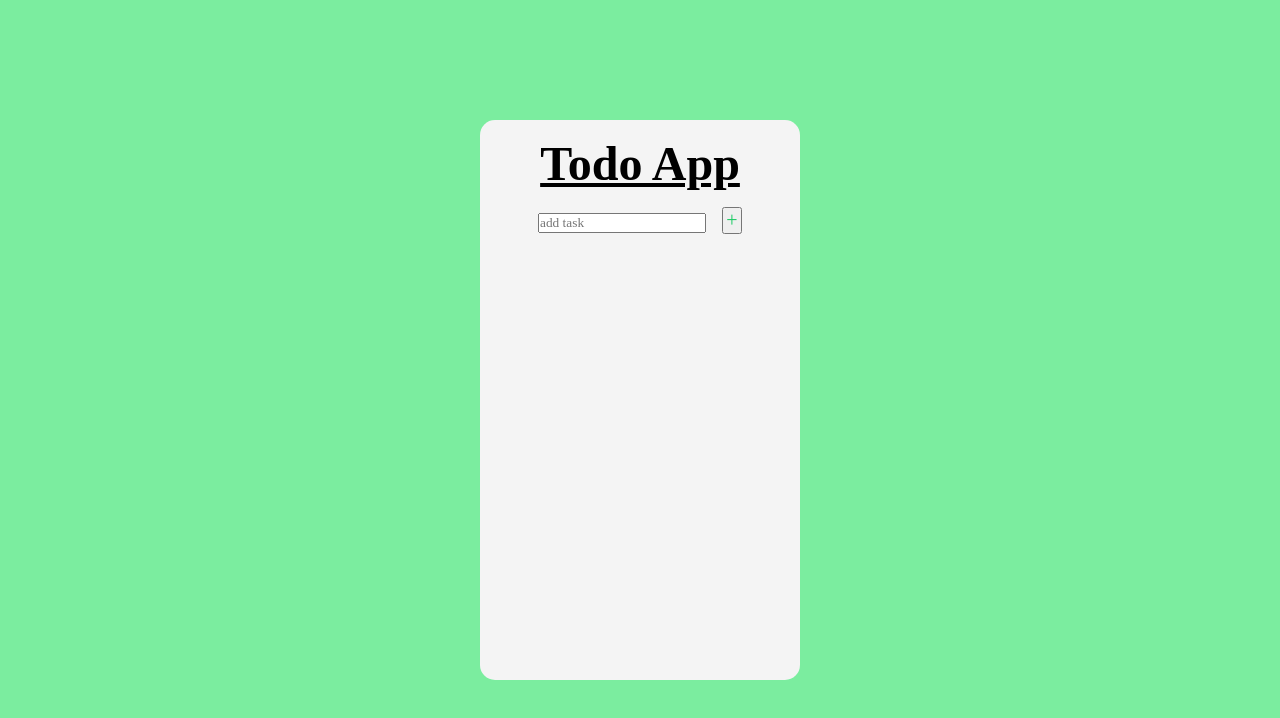
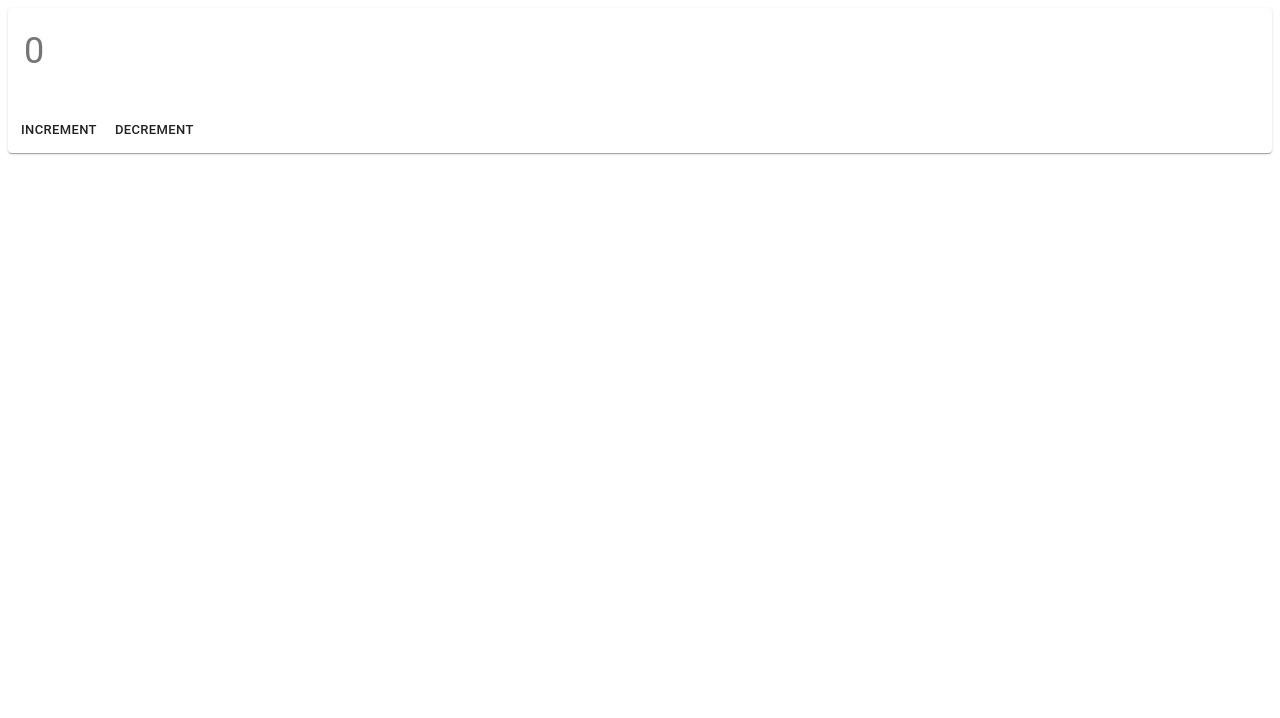
Before and after one commit to SharjeelMoqrabKhan/Basic-React-Learning-2020, a React (Create React App) app: page / in a window 1280 px wide. Shown: the top 718 px of the page. Built offline with nearby package versions, Linux system fonts and the light colour scheme; a web font is replaced by a local one.

Commit message:
material_ui

```diff
--- a/package.json
+++ b/package.json
@@ -3,6 +3,7 @@
   "version": "0.1.0",
   "private": true,
   "dependencies": {
+    "@material-ui/core": "^4.11.1",
     "@testing-library/jest-dom": "^5.11.4",
     "@testing-library/react": "^11.1.0",
     "@testing-library/user-event": "^12.1.10",
--- /dev/null
+++ b/src/Chellenge.jsx
@@ -0,0 +1,57 @@
+import React, { useState } from "react";
+import { makeStyles } from "@material-ui/core/styles";
+import Card from "@material-ui/core/Card";
+import CardActions from "@material-ui/core/CardActions";
+import CardContent from "@material-ui/core/CardContent";
+import Button from "@material-ui/core/Button";
+import Typography from "@material-ui/core/Typography";
+
+const useStyles = makeStyles({
+  root: {
+    minWidth: 275,
+  },
+  title: {
+    fontSize: 36,
+  },
+  pos: {
+    marginBottom: 12,
+  },
+});
+
+export default function SimpleCard() {
+  const classes = useStyles();
+  const [num, setnum] = useState(0);
+
+  const increment = () => {
+    return setnum(num + 1);
+  };
+
+  const decrement = () => {
+    if (num == 0) {
+      return alert("Reach minimam value of decrement");
+    }
+    setnum(num - 1);
+  };
+
+  return (
+    <Card className={classes.root}>
+      <CardContent>
+        <Typography
+          className={classes.title}
+          color="textSecondary"
+          gutterBottom
+        >
+          {num}
+        </Typography>
+      </CardContent>
+      <CardActions>
+        <Button size="small" onClick={increment}>
+          Increment
+        </Button>
+        <Button size="small" onClick={decrement}>
+          Decrement
+        </Button>
+      </CardActions>
+    </Card>
+  );
+}
--- a/src/TodoApp.jsx
+++ b/src/TodoApp.jsx
@@ -13,6 +13,13 @@ const TodoApp = () => {
     setItem((previousItems) => {
       return [...previousItems, input];
     });
+    setInput("");
+  };
+
+  const removeItem = (id) => {
+     setItem((previousItems) => {
+       return previousItems.filter((arrElement, index) => index !== id);
+     });
   };
 
   return (
@@ -20,11 +27,21 @@ const TodoApp = () => {
       <div className="main_div">
         <div className="centent_div">
           <h1>Todo App</h1>
-          <input type="text" placeholder="add task" onChange={inputHandler} />
+          <input
+            type="text"
+            placeholder="add task"
+            onChange={inputHandler}
+            value={input}
+          />
           <button onClick={listofItems}>+</button>
           <ol>
-            {item.map((itemValue) => {
-              return <li>{itemValue}</li>;
+            {item.map((itemValue, index) => {
+              return (
+                <li key={index} id={index}>
+                  {itemValue}
+                  <button onClick={removeItem}>-</button>
+                </li>
+              );
             })}
           </ol>
         </div>
--- a/src/index.js
+++ b/src/index.js
@@ -1,5 +1,5 @@
 import React from "react";
 import ReactDOM from "react-dom";
-import TodoApp from "../src/TodoApp";
+import Card from "../src/Chellenge";
 
-ReactDOM.render(<TodoApp />, document.getElementById("root"));
+ReactDOM.render(<Card />, document.getElementById("root"));
```
Also changed, not shown: 1 other file (tests, documents, lock files or other folders).
